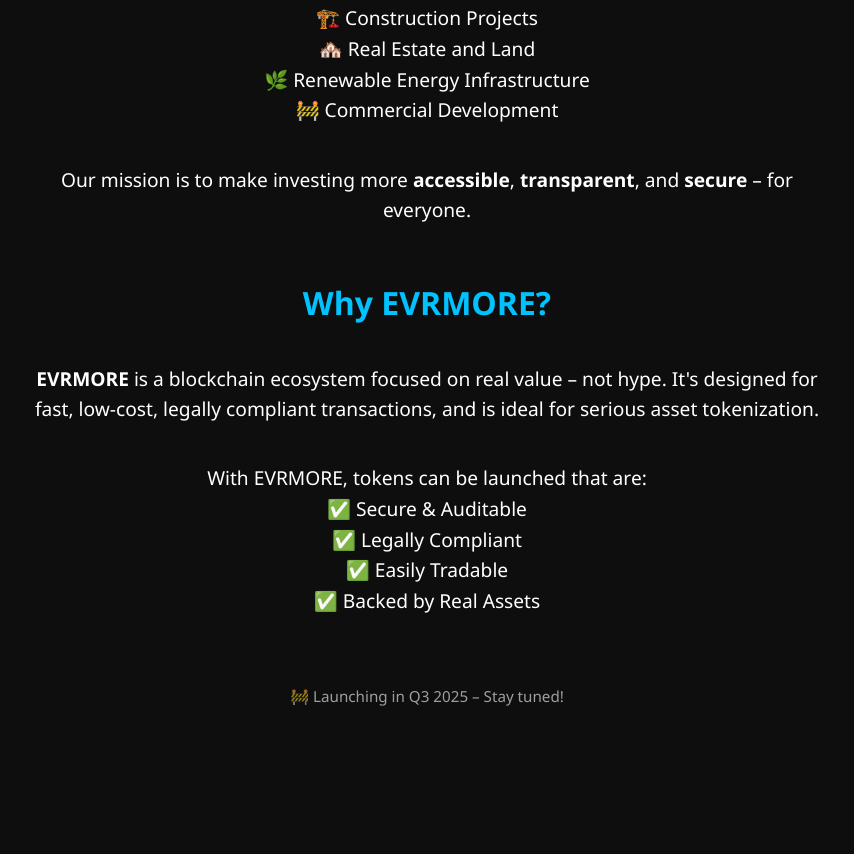
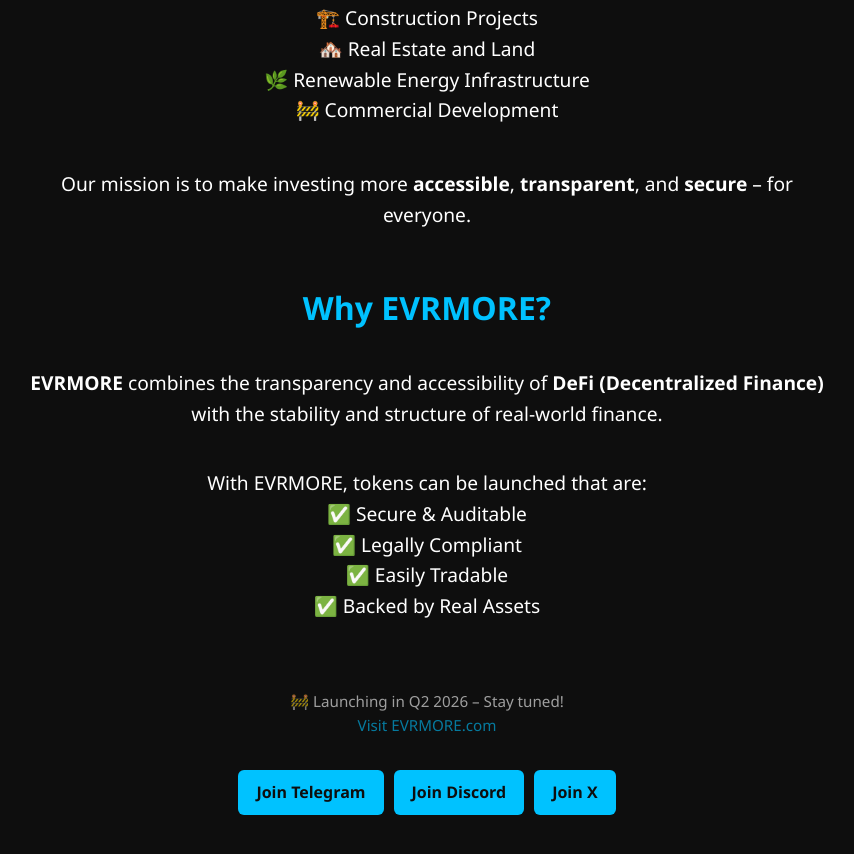
Before and after one commit to Evrtokenize/WebsiteV0.01, a plain HTML site: page index.html in a window 1280 px wide. Shown: the part 524-1378 px from the top of the page, without its empty margins (213-1067 px from the left). Before the commit the page ends 1280 px from the top, so only its background shows below. Drawn offline with Linux system fonts and the light colour scheme.

Commit message:
Update index.html

```diff
--- a/index.html
+++ b/index.html
@@ -37,10 +37,50 @@
       margin-bottom: 1.2rem;
     }
 
+    ul {
+      list-style: none;
+      padding: 0;
+      font-size: 1.2rem;
+      margin-bottom: 1.5rem;
+    }
+
     .footer {
       margin-top: 3rem;
       font-size: 0.95rem;
       opacity: 0.6;
+    }
+
+    .evrmore-link {
+      margin-top: 1rem;
+      font-size: 0.95rem;
+      color: #00C2FF;
+      text-decoration: none;
+    }
+
+    .evrmore-link:hover {
+      text-decoration: underline;
+    }
+
+    .social-buttons {
+      display: flex;
+      flex-wrap: wrap;
+      gap: 10px;
+      justify-content: center;
+      margin-top: 2rem;
+    }
+
+    .social-buttons a {
+      background-color: #00C2FF;
+      color: #0e0e0e;
+      padding: 10px 18px;
+      border-radius: 6px;
+      text-decoration: none;
+      font-weight: bold;
+      transition: background-color 0.3s ease;
+    }
+
+    .social-buttons a:hover {
+      background-color: #00aee6;
     }
 
     @media (max-width: 600px) {
@@ -65,7 +105,7 @@
     We are creating a next-generation platform that enables the <strong>tokenization of real-world assets</strong>.
     This means you’ll be able to buy blockchain-based tokens that represent real shares in tangible projects like:
   </p>
-  <ul style="list-style: none; padding: 0; font-size: 1.2rem;">
+  <ul>
     <li>🏗️ Construction Projects</li>
     <li>🏘️ Real Estate and Land</li>
     <li>🌿 Renewable Energy Infrastructure</li>
@@ -79,8 +119,8 @@
 
   <h2>Why EVRMORE?</h2>
   <p>
-    <strong>EVRMORE</strong> is a blockchain ecosystem focused on real value – not hype.
-    It's designed for fast, low-cost, legally compliant transactions, and is ideal for serious asset tokenization.
+    <strong>EVRMORE</strong> combines the transparency and accessibility of <strong>DeFi (Decentralized Finance)</strong>
+  with the stability and structure of real-world finance.
   </p>
   <p>
     With EVRMORE, tokens can be launched that are:
@@ -90,6 +130,15 @@
     <br/>✅ Backed by Real Assets
   </p>
 
-  <div class="footer">🚧 Launching in Q3 2025 – Stay tuned!</div>
+  <div class="footer">
+    🚧 Launching in Q2 2026 – Stay tuned!<br>
+    <a href="https://evrmore.com" class="evrmore-link" target="_blank" rel="noopener noreferrer">Visit EVRMORE.com</a>
+  </div>
+
+  <div class="social-buttons">
+    <a href="https://telegram.me/EvrmoreCoin" target="_blank" rel="noopener noreferrer">Join Telegram</a>
+    <a href="https://discord.com/invite/evrmore-898915073110720542" target="_blank" rel="noopener noreferrer">Join Discord</a>
+    <a href="https://x.com/evrmoreofficial" target="_blank" rel="noopener noreferrer">Join X</a>
+  </div>
 </body>
-</html
+</html>
```
